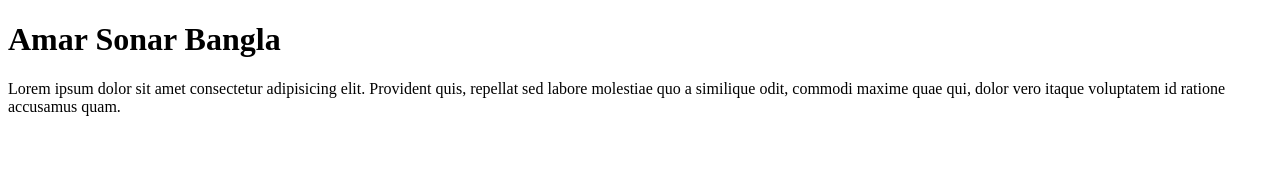
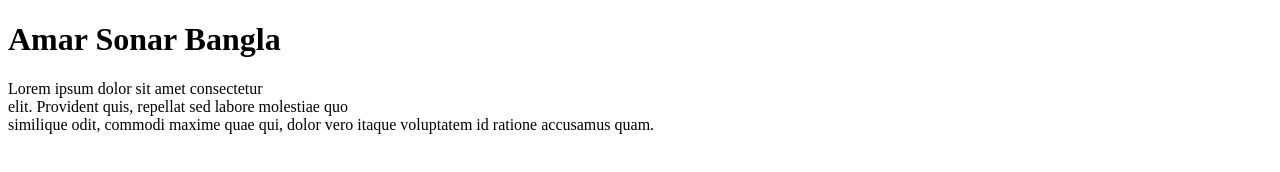
Before and after one commit to Rafi9388/RHRAFI, a plain HTML site: page index.html in a window 1280 px wide. Drawn offline with Linux system fonts and the light colour scheme.

Commit message:
Br added ]

```diff
--- a/index.html
+++ b/index.html
@@ -7,6 +7,12 @@
 </head>
 <body>
    <h1>Amar Sonar Bangla</h1>
-   <p> Lorem ipsum dolor sit amet consectetur adipisicing elit. Provident quis, repellat sed labore molestiae quo a similique odit, commodi maxime quae qui, dolor vero itaque voluptatem id ratione accusamus quam.</p>
+   <p> Lorem ipsum dolor sit amet consectetur
+    <br> elit. Provident quis,
+    repellat sed labore molestiae quo
+     <br> similique odit, commodi maxime
+      quae qui, dolor vero itaque
+      voluptatem id ratione
+      accusamus quam.</p>
 </body>
 </html>
```
